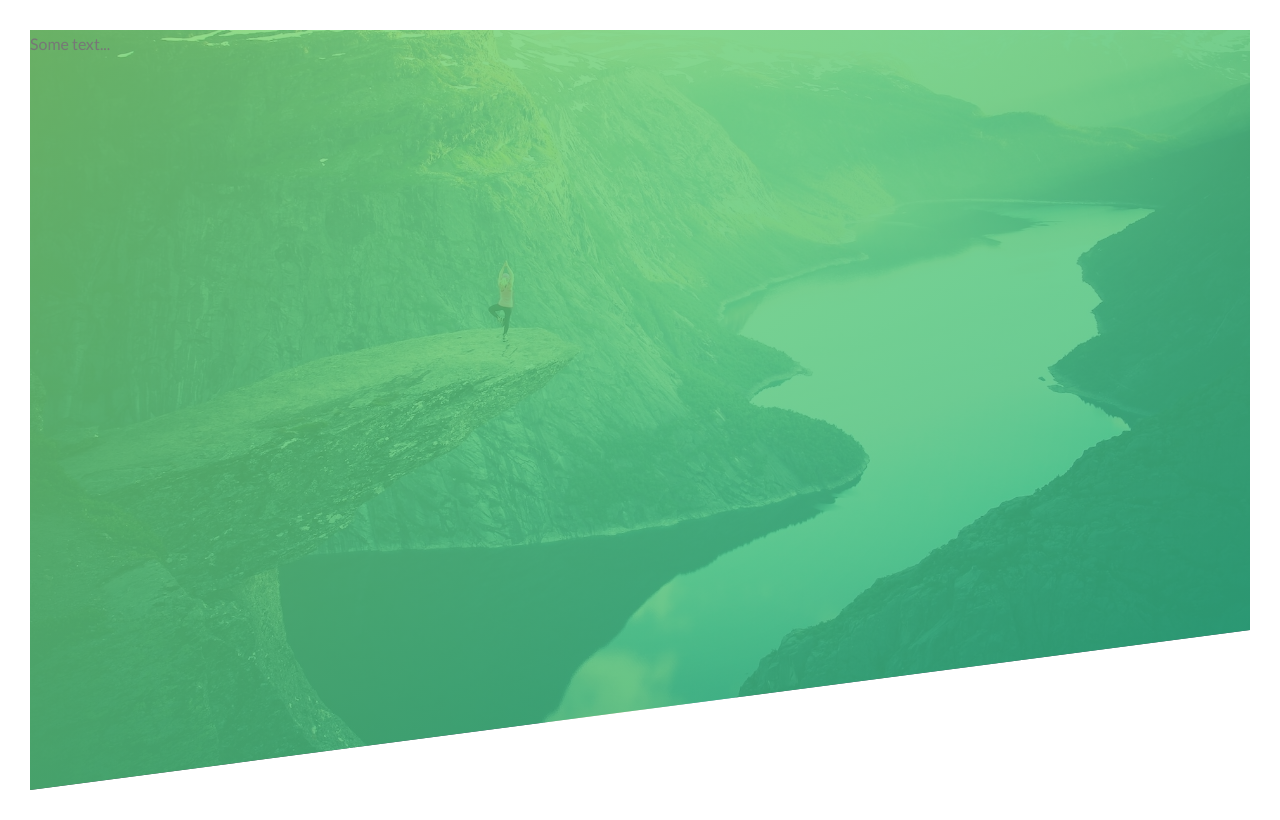
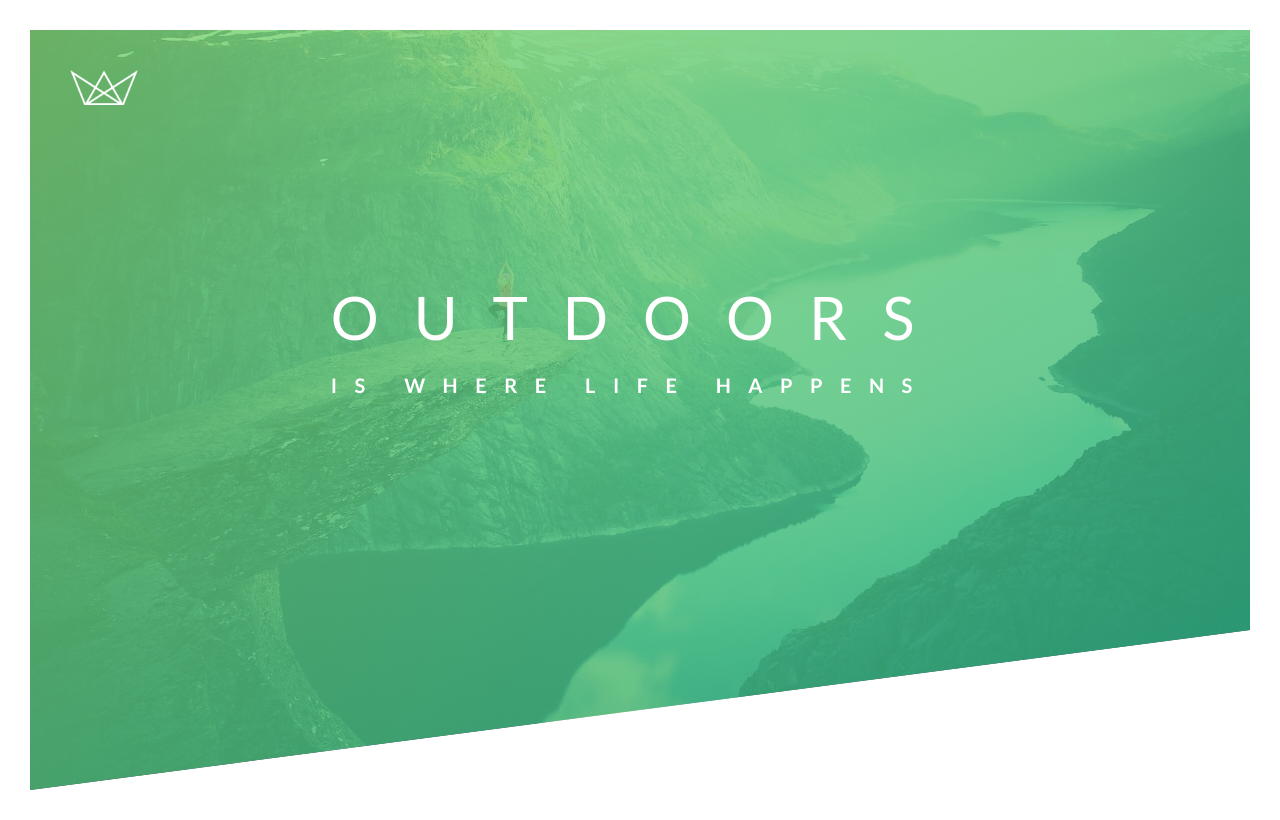
Before and after one commit to jdcorrea/css-advanced, a plain HTML site: page NATOURS/index.html in a window 1280 px wide. Drawn offline with Linux system fonts and the light colour scheme; files that its build step writes are made by us from their sources.

Commit message:
20191101 - Clase 2

```diff
--- a/NATOURS/css/style.css
+++ b/NATOURS/css/style.css
@@ -32,4 +32,87 @@ body {
   background-size: cover;
   background-position: top;
   clip-path: polygon(0 0, 100% 0, 100% 75vh, 0 100%);
+  position: relative;
 }
+
+.logo-box {
+  position: absolute;
+  top: 40px;
+  left: 40px;
+}
+
+.logo {
+  height: 35px;
+}
+
+.text-box {
+  position: absolute;
+  top: 40%;
+  left: 50%;
+  transform: translate(-50%, -50%);
+}
+
+.heading-primary {
+  color:#fff;
+  text-transform: uppercase;
+
+  backface-visibility: hidden; /*Fix shaking in animation */
+}
+
+.heading-primary-main {
+  display: block;
+  font-size: 60px;
+  font-weight: 400;
+  letter-spacing: 35px;
+
+  animation-name: moveInLeft;
+  animation-duration: 1.5s;
+  animation-timing-function: ease-out;
+  /* animation-iteration-count: 3; */
+  /* animation-delay: 1s; */
+}
+
+.heading-primary-sub {
+  display: block;
+  font-size: 20px;
+  font-weight: 700;
+  letter-spacing: 17.5px;
+
+  animation: moveInRight 1.5s ease-out;
+
+  /* animation-name: moveInLeftRight;
+  animation-duration: 3s;
+  animation-timing-function: ease-in; */
+}
+
+@keyframes moveInLeft {
+  0% {
+    opacity: 0;
+    transform: translateX(-100px);
+  }
+
+  80% {
+    transform: translateX(20px);
+  }
+
+  100% {
+    opacity: 1;
+    transform: translate(0);
+  }
+}
+
+@keyframes moveInRight {
+  0% {
+    opacity: 0;
+    transform: translateX(100px);
+  }
+
+  80% {
+    transform: translateX(-20px);
+  }
+
+  100% {
+    opacity: 1;
+    transform: translate(0);
+  }
+}
--- a/NATOURS/index.html
+++ b/NATOURS/index.html
@@ -14,8 +14,15 @@
     </head>
     <body>
       <header class="header">
-        Some text...
+        <div class="logo-box">
+          <img src="img/logo-white.png" alt="Logo" class="logo">
+        </div>
+        <div class="text-box">
+          <h1 class="heading-primary">
+            <span class="heading-primary-main">outdoors</span>
+            <span class="heading-primary-sub">is where life happens</span>
+          </h1>
+        </div>
       </header>
-
     </body>
 </html>
```
